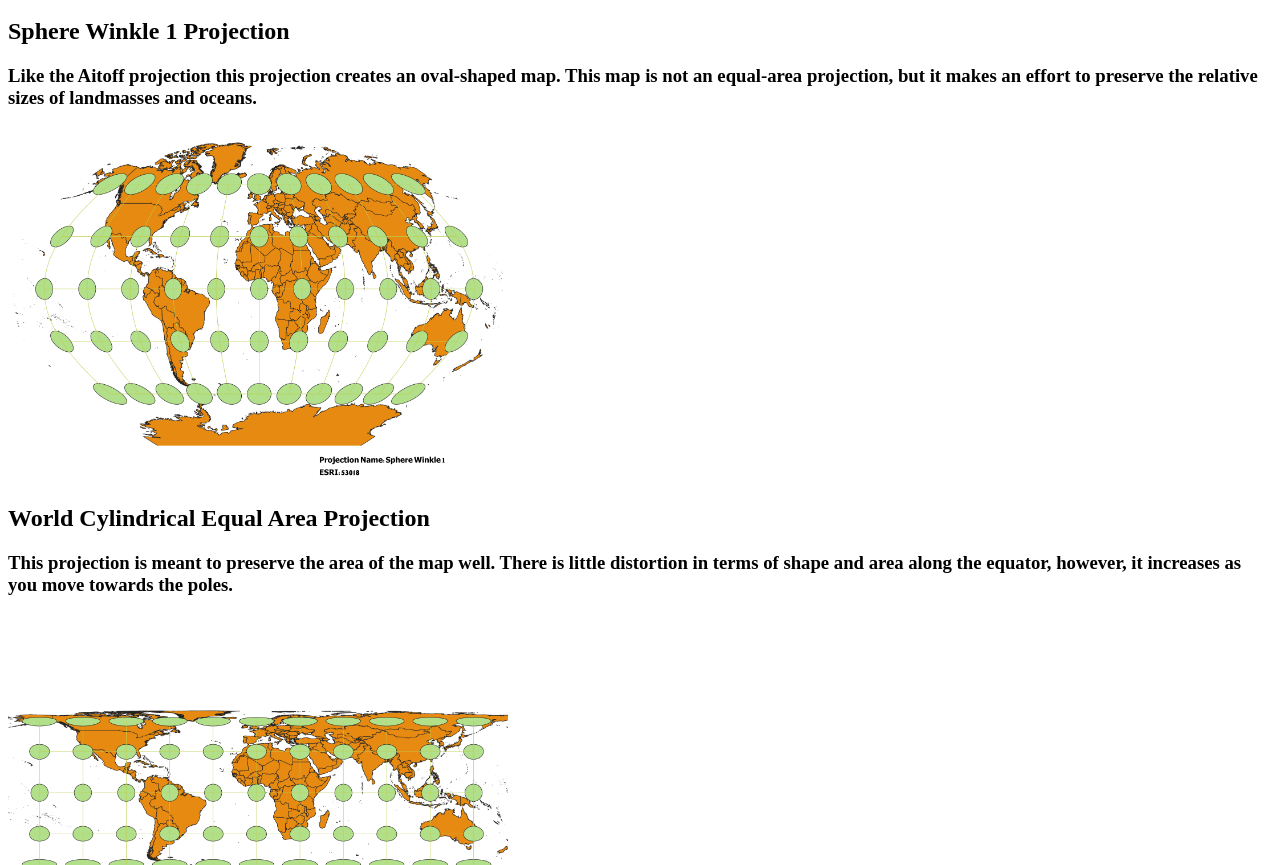
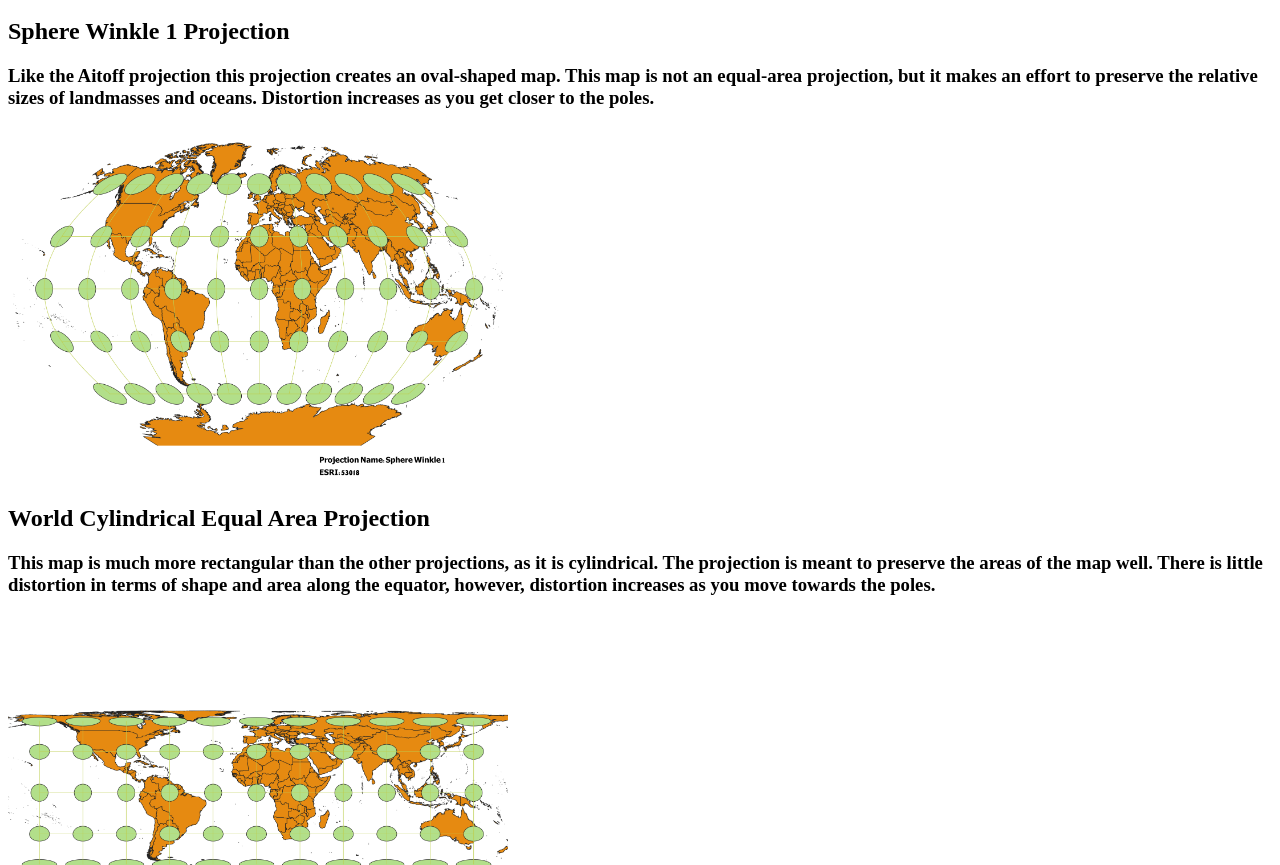
Before and after one commit to tkylie32/geog370projections, a plain HTML site: page Worldprojections/Worldprojections/worldprojections.html in a window 1280 px wide. Shown: the part 1626-2491 px from the top of the page. Drawn offline with Linux system fonts and the light colour scheme; files whose address does not match are found by name.

Commit message:
Update worldprojections.html

```diff
--- a/Worldprojections/Worldprojections/worldprojections.html
+++ b/Worldprojections/Worldprojections/worldprojections.html
@@ -27,12 +27,12 @@
     <img src="./maps/EPSG_3857.png" alt="3857" width='500px'>
     </a>
     <h2>Sphere Winkle 1 Projection</h2>
-    <h3>Like the Aitoff projection this projection creates an oval-shaped map. This map is not an equal-area projection, but it makes an effort to preserve the relative sizes of landmasses and oceans.</h3>
+    <h3>Like the Aitoff projection this projection creates an oval-shaped map. This map is not an equal-area projection, but it makes an effort to preserve the relative sizes of landmasses and oceans. Distortion increases as you get closer to the poles.</h3>
     <a href="./maps/ESRI_53018.png">
     <img src="./maps/ESRI_53018.png" alt="53018" width='500px'>
     </a>
     <h2>World Cylindrical Equal Area Projection</h2>
-    <h3>This projection is meant to preserve the area of the map well. There is little distortion in terms of shape and area along the equator, however, it increases as you move towards the poles.</h3>
+    <h3>This map is much more rectangular than the other projections, as it is cylindrical. The projection is meant to preserve the areas of the map well. There is little distortion in terms of shape and area along the equator, however, distortion increases as you move towards the poles. </h3>
     <a href="./maps/ESRI_54034NEWER.png">
     <img src="./maps/ESRI_54034NEWER.png" alt="54034" width='500px'>
     </a>
```
